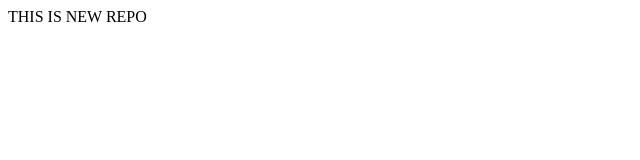
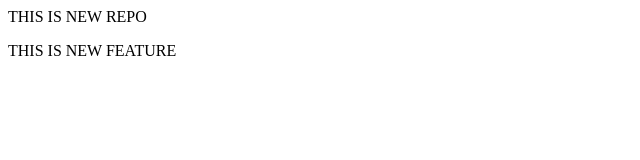
Before and after one commit to gaurav-garad/localrepo, a plain HTML site: page index.html in a window 1280 px wide. Shown: the whole page, without its empty margins (0-640 px from the left). Drawn offline with Linux system fonts and the light colour scheme.

Commit message:
Add New Feature

```diff
--- a/index.html
+++ b/index.html
@@ -1 +1,2 @@
 <p>THIS IS NEW REPO</p>
+<p>THIS IS NEW FEATURE</p>
```
